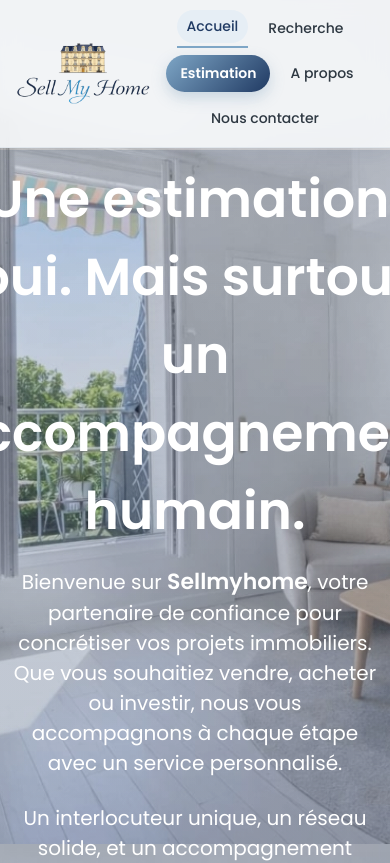
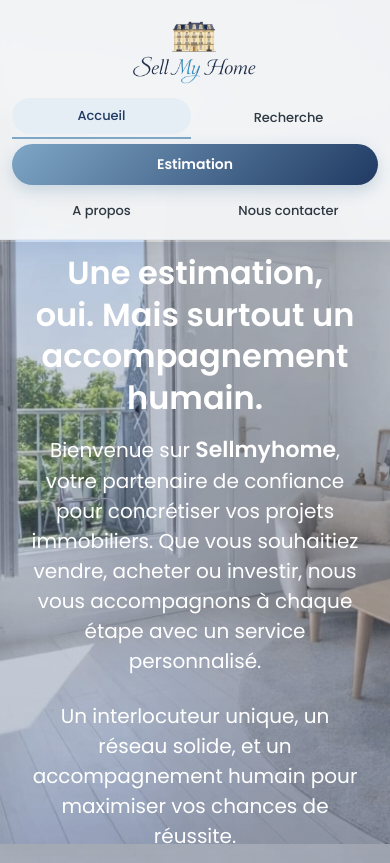
Before and after one commit to Juju-kpi/estimation_immo, a Next.js app: page / in a window 390 px wide. Shown: the top 863 px of the page. Built offline with nearby package versions, Linux system fonts and the light colour scheme.

Commit message:
Update globals.css

```diff
--- a/app/globals.css
+++ b/app/globals.css
@@ -903,45 +903,46 @@ button {
     padding: 0;
   }
 
+  /* NAVBAR STRUCTURE */
   .nav-container {
-    max-width: 100%;
-    padding: 12px 14px;
-    min-height: 72px;
-    justify-content: center;
-    align-items: center;
+    flex-direction: column;
+    gap: 10px;
+    padding: 10px 12px;
   }
 
+  /* LOGO CENTRÉ */
   .nav-logo {
-    position: static; /* enlève le positionnement absolu sur mobile */
-    margin-top: 0;
-    margin-right: 0;
+    position: static;
     justify-content: center;
   }
 
-  /* si ton logo est trop gros dans la navbar */
   .nav-logo img {
-    max-width: 140px;
-    height: auto;
+    max-width: 130px;
   }
 
+  /* LIENS EN GRID PROPRE */
   .nav-links {
-    gap: 10px;
-    flex-wrap: wrap;
-    justify-content: center;
-    margin: 0;
-    padding: 0 4px;
+    width: 100%;
+    display: grid;
+    grid-template-columns: repeat(2, 1fr);
+    gap: 8px;
   }
 
-  .nav-link {
-    font-size: 14px;
-    padding: 6px 10px;
+  /* BOUTONS */
+  .nav-link,
+  .nav-cta {
+    width: 100%;
+    text-align: center;
+    font-size: 13px;
+    padding: 8px 6px;
   }
 
+  /* CTA plus visible */
   .nav-cta {
+    grid-column: span 2; /* prend toute la largeur */
+    padding: 10px;
     font-size: 14px;
-    padding: 8px 14px;
   }
-
   /* CONTENEURS GÉNÉRAUX :
      on évite l'effet collé au bord */
   .contact-container,
@@ -999,3 +1000,24 @@ button {
     margin-right: auto;
   }
 }
+
+@media (max-width: 768px) {
+
+  .hero-content {
+    padding-left: 16px;
+    padding-right: 16px;
+  }
+
+  .hero h1 {
+    font-size: 32px; /* évite débordement */
+    line-height: 1.3;
+    max-width: 320px;
+    margin-left: auto;
+    margin-right: auto;
+  }
+
+  .hero p {
+    padding-left: 10px;
+    padding-right: 10px;
+  }
+}
```
